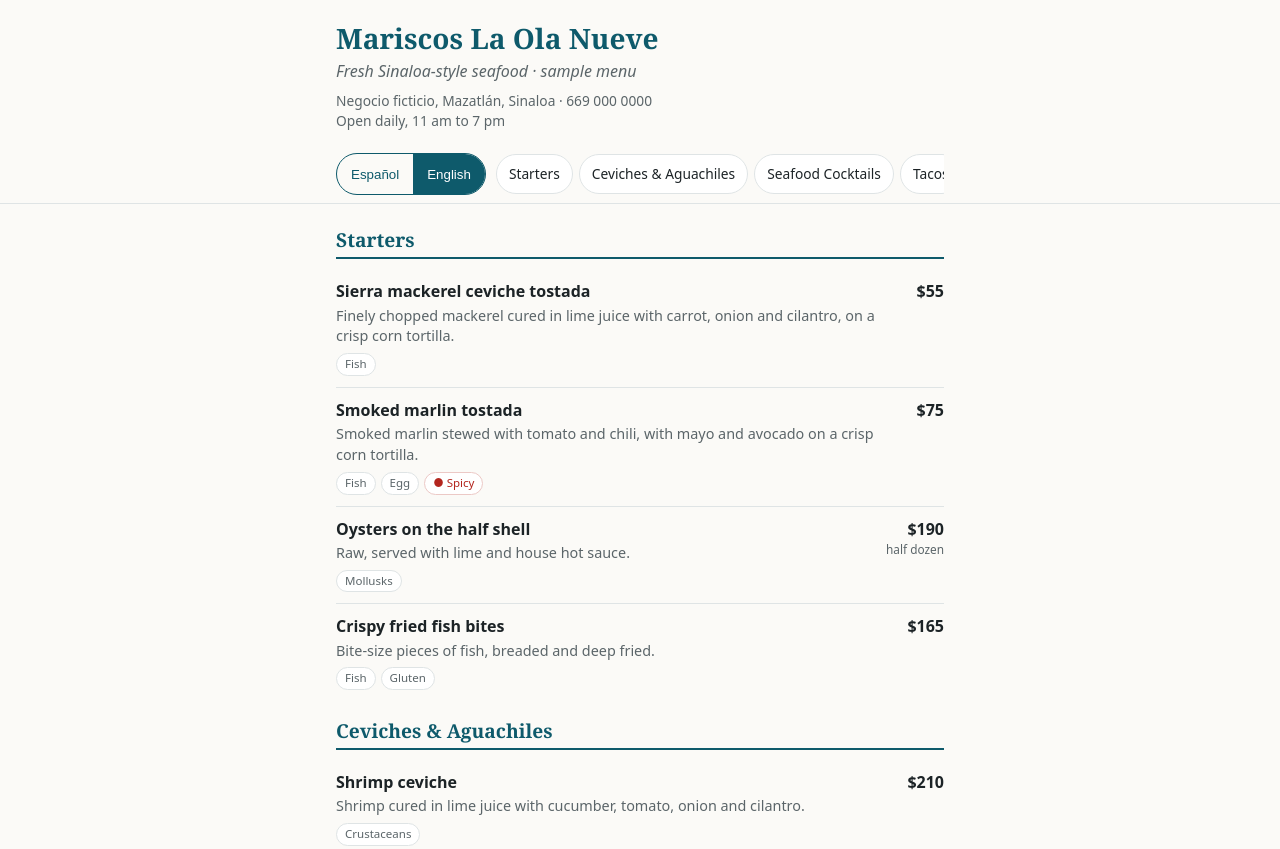
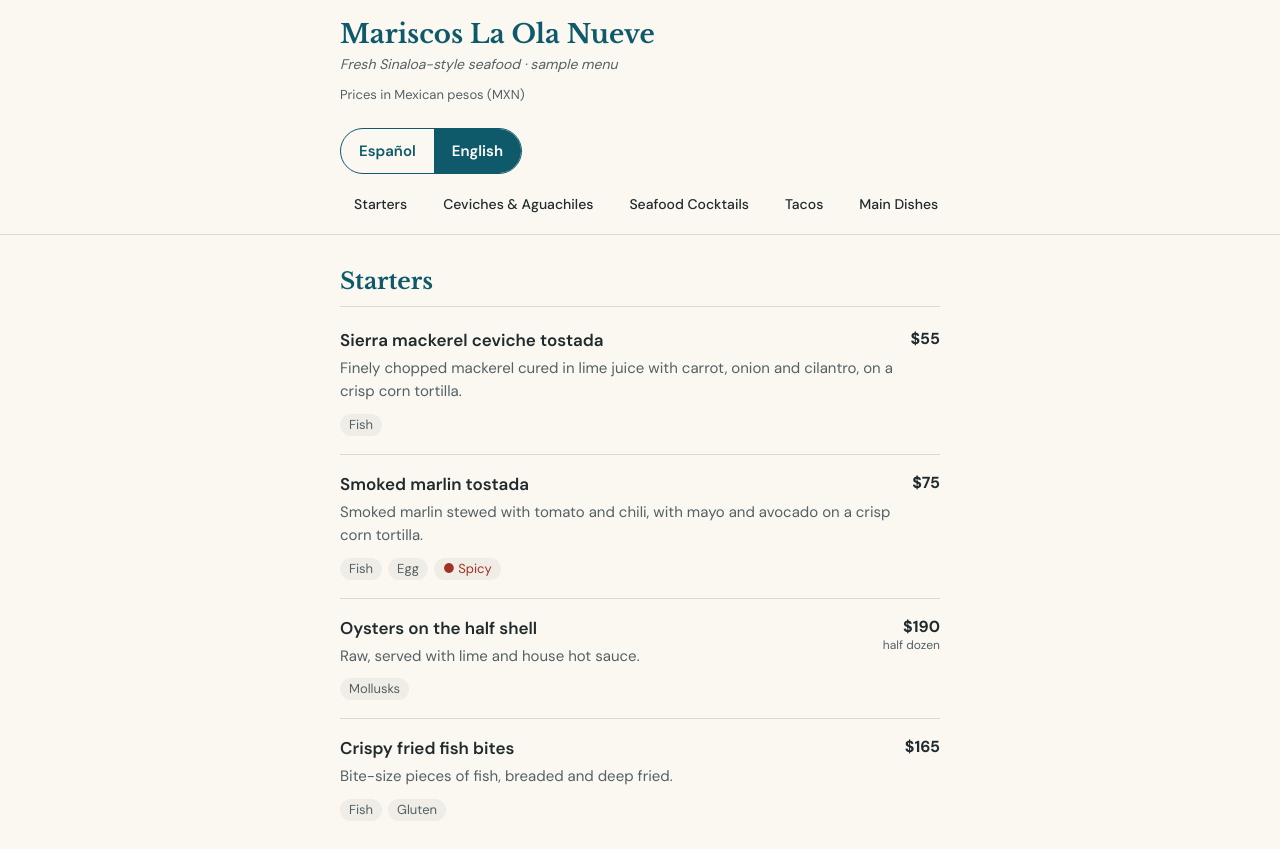
Before and after one commit to Jesus-Jazisenot/carta-bilingue, a plain HTML site: page ejemplo/index.html in a window 1280 px wide. Shown: the top 849 px of the page. Drawn offline with nearby package versions, Linux system fonts and the light colour scheme.

Commit message:
Rediseño de la página de venta y del ejemplo (igual que Mazatlán Bilingüe)

```diff
--- a/ejemplo/index.html
+++ b/ejemplo/index.html
@@ -6,55 +6,67 @@
 <title>Mariscos La Ola Nueve — Menú / Menu</title>
 <meta name="description" content="Mariscos frescos estilo Sinaloa · menú de ejemplo · Fresh Sinaloa-style seafood · sample menu">
 
+<link rel="preconnect" href="https://fonts.googleapis.com"><link rel="preconnect" href="https://fonts.gstatic.com" crossorigin>
+<link href="https://fonts.googleapis.com/css2?family=DM+Sans:wght@400;500;600;700&family=Libre+Baskerville:wght@700&display=swap" rel="stylesheet">
 <style>
-:root{--acento:#0E5A6B;--fg:#1c2326;--muted:#5b6569;--line:#dfe4e5;--bg:#fbfaf7;--card:#fff}
+:root{--acento:#0E5A6B;--fg:#202B2E;--muted:#526166;--line:#DED9CF;--bg:#FBF8F1;--card:#fff;--chip:#F0EDE6;--pic:#A33125}
 *{box-sizing:border-box}
-body{margin:0;background:var(--bg);color:var(--fg);font:16px/1.45 system-ui,-apple-system,"Segoe UI",Roboto,sans-serif}
-header{padding:22px 16px 14px;max-width:640px;margin:0 auto}
-h1{font:700 1.75rem/1.15 Georgia,"Times New Roman",serif;color:var(--acento);margin:0 0 6px}
-.lema{color:var(--muted);font-style:italic;margin:0}
-.datos{color:var(--muted);font-size:.86rem;margin:8px 0 0}
+body{margin:0;background:var(--bg);color:var(--fg);font:400 16px/1.5 "DM Sans",system-ui,-apple-system,"Segoe UI",Roboto,sans-serif}
+header{padding:20px 20px 16px;max-width:640px;margin:0 auto;position:relative;overflow:hidden}
+.marca{display:flex;gap:14px;align-items:center}
+.logo{width:56px;height:56px;object-fit:contain;flex:none}
+.adorno{position:absolute;right:-18px;top:-12px;width:140px;opacity:.12;pointer-events:none}
+h1{font:700 26px/1.15 "Libre Baskerville",Georgia,serif;color:var(--acento);margin:0 0 4px}
+.lema{color:var(--muted);font-size:14px;font-style:italic;margin:0}
+.mxn{color:var(--muted);font-size:13px;margin:10px 0 0}
 .barra{position:sticky;top:0;z-index:2;background:var(--bg);border-bottom:1px solid var(--line)}
-.barra-in{max-width:640px;margin:0 auto;padding:8px 16px;display:flex;gap:10px;align-items:center}
-.idioma{display:flex;border:1.5px solid var(--acento);border-radius:99px;overflow:hidden;flex:none}
-.idioma button{font:600 .9rem/1 inherit;padding:10px 14px;border:0;background:transparent;color:var(--acento);cursor:pointer;min-height:40px}
+.fila{max-width:640px;margin:0 auto;padding:8px 20px 0}
+.fila+.fila{padding:8px 20px 8px}
+.idioma{display:inline-flex;border:1.5px solid var(--acento);border-radius:99px;overflow:hidden}
+.idioma button{font:600 15px/1 "DM Sans",sans-serif;padding:0 18px;border:0;background:transparent;color:var(--acento);cursor:pointer;min-height:44px}
 .idioma button[aria-pressed="true"]{background:var(--acento);color:#fff}
-nav{display:flex;gap:6px;overflow-x:auto;scrollbar-width:none;flex:1;min-width:0}
+nav{display:flex;gap:8px;overflow-x:auto;scrollbar-width:none}
 nav::-webkit-scrollbar{display:none}
-nav a{flex:none;font-size:.86rem;color:var(--fg);text-decoration:none;padding:9px 12px;border-radius:99px;background:var(--card);border:1px solid var(--line)}
-main{max-width:640px;margin:0 auto;padding:6px 16px 28px}
-section{scroll-margin-top:66px;padding-top:18px}
-h2{font:700 1.2rem/1.2 Georgia,serif;color:var(--acento);margin:0 0 10px;padding-bottom:6px;border-bottom:2px solid var(--acento)}
-.plato{display:grid;grid-template-columns:1fr auto;gap:2px 12px;padding:11px 0;border-bottom:1px solid var(--line)}
+nav a{flex:none;font:500 14px/1 "DM Sans",sans-serif;color:var(--fg);text-decoration:none;padding:0 14px;min-height:44px;display:flex;align-items:center;border-radius:99px}
+nav a:hover{background:var(--chip)}
+a:focus-visible,button:focus-visible{outline:3px solid var(--acento);outline-offset:2px}
+main{max-width:640px;margin:0 auto;padding:0 20px 32px}
+section{scroll-margin-top:112px;padding-top:32px}
+h2{font:700 23px/1.25 "Libre Baskerville",Georgia,serif;color:var(--acento);margin:0 0 4px;padding-bottom:10px;border-bottom:1px solid var(--line)}
+.plato{display:grid;grid-template-columns:1fr auto;gap:0 16px;padding:18px 0;border-bottom:1px solid var(--line)}
 .plato:last-child{border-bottom:0}
-.nombre{font-weight:650}
-.precio{font-weight:650;text-align:right;white-space:nowrap;grid-column:2;grid-row:1 / span 2}
-.pnota{display:block;font-weight:400;font-size:.74rem;color:var(--muted)}
-.desc{grid-column:1;color:var(--muted);font-size:.9rem;margin:0}
-.marcas{grid-column:1/-1;display:flex;flex-wrap:wrap;gap:5px;margin-top:4px}
-.al{font-size:.72rem;padding:2px 8px;border-radius:99px;border:1px solid var(--line);color:var(--muted);background:var(--card)}
-.pic{color:#b3261e;border-color:#ecc9c6}
-footer{max-width:640px;margin:0 auto;padding:16px;border-top:1px solid var(--line);color:var(--muted);font-size:.84rem}
-.muestra{background:#fff4d6;color:#6b4a00;font-size:.84rem;padding:9px 16px;text-align:center}
+.nombre{font:600 17px/1.3 "DM Sans",sans-serif}
+.precio{font:700 16px/1.3 "DM Sans",sans-serif;font-variant-numeric:tabular-nums;text-align:right;white-space:nowrap;grid-column:2;grid-row:1 / span 2}
+.pnota{display:block;font-weight:400;font-size:12px;color:var(--muted)}
+.desc{grid-column:1;color:var(--muted);font-size:15px;line-height:1.55;margin:6px 0 0}
+.marcas{grid-column:1/-1;display:flex;flex-wrap:wrap;gap:6px;margin-top:10px}
+.al{font-size:13px;line-height:1.4;padding:2px 9px;border-radius:99px;color:var(--muted);background:var(--chip)}
+.pic{color:var(--pic)}
+footer{max-width:640px;margin:0 auto;padding:18px 20px 28px;border-top:1px solid var(--line);color:var(--muted);font-size:14px}
+footer p{margin:0 0 6px}
+.muestra{background:#fff4d6;color:#6b4a00;font-size:14px;padding:9px 20px;text-align:center}
 [data-l]{display:none}
 html[lang="es"] [data-l="es"],html[lang="en"] [data-l="en"]{display:revert}
-html[lang="es"] nav a[data-l="es"],html[lang="en"] nav a[data-l="en"]{display:block}
+html[lang="es"] nav a[data-l="es"],html[lang="en"] nav a[data-l="en"]{display:flex}
 </style>
 </head>
 <body>
 
 <header>
+
+  <div class="marca"><div>
   <h1>Mariscos La Ola Nueve</h1>
   <p class="lema"><span data-l="es">Mariscos frescos estilo Sinaloa · menú de ejemplo</span><span data-l="en">Fresh Sinaloa-style seafood · sample menu</span></p>
-  <p class="datos">Negocio ficticio, Mazatlán, Sinaloa · 669 000 0000<br><span data-l="es">Todos los días de 11:00 a 19:00</span><span data-l="en">Open daily, 11 am to 7 pm</span></p>
+  </div></div>
+  <p class="mxn"><span data-l="es">Precios en pesos mexicanos (MXN)</span><span data-l="en">Prices in Mexican pesos (MXN)</span></p>
 </header>
-<div class="barra"><div class="barra-in">
-  <div class="idioma" role="group" aria-label="Idioma / Language">
+<div class="barra">
+  <div class="fila"><div class="idioma" role="group" aria-label="Idioma / Language">
     <button type="button" data-set="es" aria-pressed="true">Español</button>
     <button type="button" data-set="en" aria-pressed="false">English</button>
-  </div>
-  <nav aria-label="Secciones / Sections"><a href="#s1" data-l="es">Para empezar</a><a href="#s1" data-l="en">Starters</a><a href="#s2" data-l="es">Ceviches y aguachiles</a><a href="#s2" data-l="en">Ceviches &amp; Aguachiles</a><a href="#s3" data-l="es">Cocteles</a><a href="#s3" data-l="en">Seafood Cocktails</a><a href="#s4" data-l="es">Tacos</a><a href="#s4" data-l="en">Tacos</a><a href="#s5" data-l="es">Platos fuertes</a><a href="#s5" data-l="en">Main Dishes</a><a href="#s6" data-l="es">Para los niños</a><a href="#s6" data-l="en">For Kids</a><a href="#s7" data-l="es">Bebidas</a><a href="#s7" data-l="en">Drinks</a></nav>
-</div></div>
+  </div></div>
+  <div class="fila"><nav aria-label="Secciones / Sections"><a href="#s1" data-l="es">Para empezar</a><a href="#s1" data-l="en">Starters</a><a href="#s2" data-l="es">Ceviches y aguachiles</a><a href="#s2" data-l="en">Ceviches &amp; Aguachiles</a><a href="#s3" data-l="es">Cocteles</a><a href="#s3" data-l="en">Seafood Cocktails</a><a href="#s4" data-l="es">Tacos</a><a href="#s4" data-l="en">Tacos</a><a href="#s5" data-l="es">Platos fuertes</a><a href="#s5" data-l="en">Main Dishes</a><a href="#s6" data-l="es">Para los niños</a><a href="#s6" data-l="en">For Kids</a><a href="#s7" data-l="es">Bebidas</a><a href="#s7" data-l="en">Drinks</a></nav></div>
+</div>
 <main>
 <section id="s1"><h2><span data-l="es">Para empezar</span><span data-l="en">Starters</span></h2>
 <div class="plato"><div class="nombre"><span data-l="es">Tostada de ceviche de sierra</span><span data-l="en">Sierra mackerel ceviche tostada</span></div><div class="precio">$55</div><p class="desc"><span data-l="es">Pescado sierra curtido en limón con zanahoria, cebolla y cilantro.</span><span data-l="en">Finely chopped mackerel cured in lime juice with carrot, onion and cilantro, on a crisp corn tortilla.</span></p><div class="marcas"><span class="al"><span data-l="es">Pescado</span><span data-l="en">Fish</span></span></div></div>
@@ -103,6 +115,8 @@ html[lang="es"] nav a[data-l="es"],html[lang="en"] nav a[data-l="en"]{display:bl
 </main>
 <footer>
   <p><span data-l="es">Precios en pesos mexicanos con IVA incluido. Si tienes alguna alergia, avisa a tu mesero.</span><span data-l="en">Prices in Mexican pesos, tax included. Please tell your server about any allergy.</span></p>
+  <p>Negocio ficticio, Mazatlán, Sinaloa · 669 000 0000</p>
+  <p><span data-l="es">Todos los días de 11:00 a 19:00</span><span data-l="en">Open daily, 11 am to 7 pm</span></p>
 </footer>
 <script>
 (function(){
```
Also changed, not shown: index.html (+54 -44 lines).
